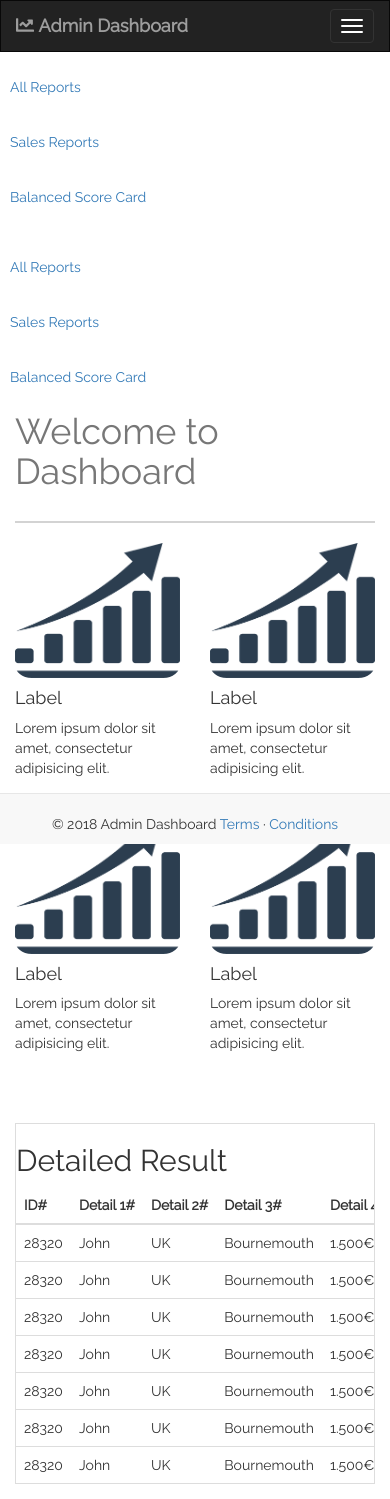
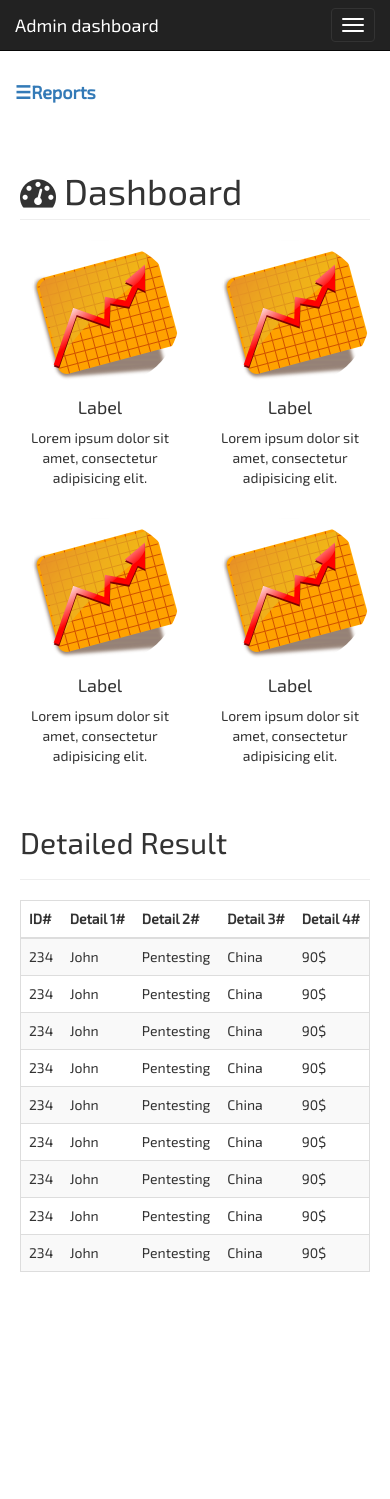
Before and after one commit to rahman23/admindashboard.github.io, a plain HTML site: page index.html in a window 390 px wide. After the commit the page ends 1307 px from the top, so only its background shows below. Drawn offline with nearby package versions, Linux system fonts and the light colour scheme; files that its build step writes are made by us from their sources.

Commit message:
Update-2
Responsive Sidebar

```diff
--- /dev/null
+++ b/css/adminStyle.css
@@ -0,0 +1,69 @@
+body{
+    font-family: 'Exo 2', sans-serif;
+}
+
+
+li.active{
+
+     font-weight: 600;
+}
+.nav-sidebar{
+    margin: 150px -20px 20px 5px;
+}
+
+.nav-sidebar >li >a{
+    padding: 10px 5px;
+}
+.main{
+    margin-top: 50px;
+    padding: 20px;
+}
+
+.placeholders{
+    margin-top: 10px;
+    margin-bottom: 30px;
+}
+
+.placeholder{
+    margin-bottom: 20px;
+    text-align: center;
+}
+
+.placeholder img{
+    display: inline;
+    border-radius: 50%;
+}
+
+
+a.icon{
+
+    display:none;
+}
+
+
+@media screen and (max-width: 600px)
+{
+    .sidebar ul{
+
+       display:none;
+
+
+    }
+    .nav-sidebar{
+        margin: 5px 0 5px 0;
+
+    }
+
+    a.icon{
+
+        display:block;
+        margin-top:80px;
+        font-size:18px;
+        font-weight: 600;
+
+
+    }
+    .main{
+    margin-top: 5px;
+    }
+}
--- a/index.html
+++ b/index.html
@@ -5,27 +5,36 @@
         <meta charset="utf-8">
         <meta name="viewport" content="width=device-width, initial-scale=1.0">
         <link rel="stylesheet" media="screen" href="https://cdnjs.cloudflare.com/ajax/libs/twitter-bootstrap/3.3.5/css/bootstrap.min.css">
-        <script defer src="https://use.fontawesome.com/releases/v5.0.8/js/all.js"></script>
-        <link rel="stylesheet" href="css/style.css">
-        <link rel="stylesheet" href="style.css">
-        <link href="https://fonts.googleapis.com/css?family=Raleway" rel="stylesheet">
 
+        <title>Your Own Admin</title>
 
-
-
-
-
-        <title>Admin Dashboard</title>
-
-        <!--  -->
+        <link rel="stylesheet" href="css/adminStyle.css">
+        <link rel="stylesheet" href="https://maxcdn.bootstrapcdn.com/font-awesome/4.6.3/css/font-awesome.min.css">
+        <link href="https://fonts.googleapis.com/css?family=Exo+2" rel="stylesheet">
 
 
     </head>
 
     <body>
+        <script>
 
-        <!--- navbar starts here-->
-        <nav class="navbar navbar-inverse">
+            function myFunction() {
+                var x = document.getElementById("myTopnav");
+    if (x.style.display == 'none') {
+                $(".sidebar ul").css("display", "inline");
+                $(".sidebar ul").css("font", "12px");
+            }
+                else{
+
+                    $(".sidebar ul").css("display", "none");
+
+
+                }
+            }
+        </script>
+        <!--	navbar starts here-->
+
+        <nav class="navbar navbar-inverse navbar-fixed-top">
             <div class="container-fluid">
                 <!-- Brand and toggle get grouped for better mobile display -->
                 <div class="navbar-header">
@@ -35,83 +44,80 @@
                         <span class="icon-bar"></span>
                         <span class="icon-bar"></span>
                     </button>
-                    <a class="navbar-brand" href="#"><i class="fas fa-chart-line"></i>  <b>Admin Dashboard</b></a>
+                    <a class="navbar-brand" href="#">Admin dashboard</a>
                 </div>
 
                 <!-- Collect the nav links, forms, and other content for toggling -->
                 <div class="collapse navbar-collapse" id="bs-example-navbar-collapse-1">
                     <ul class="nav navbar-nav">
-                        <li class="active"><a href="#"><i class="fas fa-tachometer-alt"></i>  Dashboard <span class="sr-only">(current)</span></a></li>
-                        <li><a href="#"><i class="fas fa-cog"></i>  Settings</a></li>
-                        <li><a href="#"><i class="fas fa-users"></i>  Profile</a></li>
-                        <li><a href="#"><i class="fas fa-question-circle"></i>   Help</a></li>
+                        <li class="active"><a href="#"><i class="fa fa-tachometer" aria-hidden="true"></i> Dashboard <span class="sr-only">(current)</span></a></li>
+                        <li><a href="#"><i class="fa fa-cog" aria-hidden="true"></i>
+                            Settings</a></li>
+                        <li><a href="#"><i class="fa fa-user" aria-hidden="true"></i>
+                            Profile</a></li>
+                        <li><a href="#"><i class="fa fa-question-circle" aria-hidden="true"></i>
+                            Help</a></li>
 
                     </ul>
-                    <!-- <form class="navbar-form navbar-right">
-<div class="form-group">
-<input type="text" class="form-control" placeholder="Search">
-</div>
-<button type="submit" class="btn btn-default">Submit</button>
-</form>-->
+
                     <ul class="nav navbar-nav navbar-right">
-                        <li><a href="#"><i class="fas fa-plus"></i>  Add User</a></li>
-                        <li><a href="#"><i class="far fa-folder-open"></i>  Add Categories</a></li>
+                        <li><a href="#"><i class="fa fa-user-plus" aria-hidden="true"></i>
+                            Add Users</a></li>
+                        <li><a href="#"><i class="fa fa-files-o" aria-hidden="true"></i>
+                            Add Categories</a></li>
 
                     </ul>
                 </div><!-- /.navbar-collapse -->
             </div><!-- /.container-fluid -->
         </nav>
-        <!--- navbar ends here-->
 
-        <!--- container starts here-->
+        <!--    navbar ends here-->
+
         <div class="container-fluid">
             <div class="row">
-                <div class="col-sm-3 col-md-2">
-                    <ul class="nav nav-sidebar">
-                        <li>
-                            <a href="#">All Reports</a>
-                            <a href="#">Sales Reports</a>
-                            <a href="#">Balanced Score Card</a>
-                        </li>
+                <div class="col-sm-3 col-md-2 sidebar">
+                    <a href="javascript:void(0);" class="icon" onclick="myFunction()">&#9776;Reports</a>
+                    <ul class="nav nav-sidebar" id="myTopnav">
+                        <li class="active"><a href="#">Sales Reports</a></li>
+                        <li><a href="#">Stats</a></li>
+                        <li><a href="#">Graphs</a></li>
+                        <li><a href="#">Users</a></li>
+                        <li><a href="#">Revenue</a></li>
+                        <li><a href="#">Countries</a></li>
+                        <li><a href="#">Spamers</a></li>
+
                     </ul>
-                    <ul class="nav nav-sidebar">
-                        <li>
-                            <a href="#">All Reports</a>
-                            <a href="#">Sales Reports</a>
-                            <a href="#">Balanced Score Card</a>
-                        </li>
-                    </ul>
+
                 </div>
                 <div class="col-sm-9 col-md-10 main">
-                    <h1 class="text-muted">Welcome to Dashboard</h1><br>
-                    <div class="divider"></div>
-                    <div class="row placeholder">
+                    <h1 class="page-header"><i class="fa fa-tachometer" aria-hidden="true"></i>
+                        Dashboard</h1>
+                    <div class="row placeholders">
                         <div class="col-xs-6 col-sm-3 placeholder">
-                            <img src="image/graph.png" class="img-responsive" width="200" height="200" alt="">
+                            <img src="images/graph.png" class="img-responsive" width="200" height="200" alt="">
                             <h4>Label</h4>
-                            <p>Lorem ipsum dolor sit amet, consectetur adipisicing elit. </p>
+                            <p>Lorem ipsum dolor sit amet, consectetur adipisicing elit.</p>
                         </div>
                         <div class="col-xs-6 col-sm-3 placeholder">
-                            <img src="image/graph.png" class="img-responsive" width="200" height="200" alt="">
+                            <img src="images/graph.png" class="img-responsive" width="200" height="200" alt="">
                             <h4>Label</h4>
-                            <p>Lorem ipsum dolor sit amet, consectetur adipisicing elit. </p>
+                            <p>Lorem ipsum dolor sit amet, consectetur adipisicing elit.</p>
                         </div>
-                        <div class="col-xs-6 col-sm-3 placeholder">   <img src="image/graph.png" class="img-responsive" width="200" height="200" alt="">
+                        <div class="col-xs-6 col-sm-3 placeholder">
+                            <img src="images/graph.png" class="img-responsive" width="200" height="200" alt="">
                             <h4>Label</h4>
-                            <p>Lorem ipsum dolor sit amet, consectetur adipisicing elit. </p>
+                            <p>Lorem ipsum dolor sit amet, consectetur adipisicing elit.</p>
                         </div>
-                        <div class="col-xs-6 col-sm-3 placeholder">   <img src="image/graph.png" class="img-responsive" width="200" height="200" alt="">
+                        <div class="col-xs-6 col-sm-3 placeholder">
+                            <img src="images/graph.png" class="img-responsive" width="200" height="200" alt="">
                             <h4>Label</h4>
-                            <p>Lorem ipsum dolor sit amet, consectetur adipisicing elit. </p></div>
-
-
-
-
+                            <p>Lorem ipsum dolor sit amet, consectetur adipisicing elit.</p>
                         </div>
-
+                    </div>
+                    <h2 class="sub-header">Detailed Result</h2>
+                    <hr>
                     <div class="table-responsive">
-                            <h2 class="sub-header">Detailed Result</h2>
-                            <table class="table table-stripped">
+                        <table class="table table-striped">
                             <thead>
                                 <tr>
                                     <th>ID#</th>
@@ -123,70 +129,74 @@
                             </thead>
                             <tbody>
                                 <tr>
-                                        <td>28320</td>
+                                    <td>234</td>
                                     <td>John</td>
-                                        <td>UK</td>
-                                        <td>Bournemouth</td>
-                                        <td>1.500€</td>
+                                    <td>Pentesting</td>
+                                    <td>China</td>
+                                    <td>90$</td>
                                 </tr>
                                 <tr>
-                                        <td>28320</td>
+                                    <td>234</td>
                                     <td>John</td>
-                                        <td>UK</td>
-                                        <td>Bournemouth</td>
-                                        <td>1.500€</td>
+                                    <td>Pentesting</td>
+                                    <td>China</td>
+                                    <td>90$</td>
                                 </tr>
                                 <tr>
-                                        <td>28320</td>
+                                    <td>234</td>
                                     <td>John</td>
-                                        <td>UK</td>
-                                        <td>Bournemouth</td>
-                                        <td>1.500€</td>
+                                    <td>Pentesting</td>
+                                    <td>China</td>
+                                    <td>90$</td>
                                 </tr>
                                 <tr>
-                                        <td>28320</td>
+                                    <td>234</td>
                                     <td>John</td>
-                                        <td>UK</td>
-                                        <td>Bournemouth</td>
-                                        <td>1.500€</td>
+                                    <td>Pentesting</td>
+                                    <td>China</td>
+                                    <td>90$</td>
                                 </tr>
                                 <tr>
-                                        <td>28320</td>
+                                    <td>234</td>
                                     <td>John</td>
-                                        <td>UK</td>
-                                        <td>Bournemouth</td>
-                                        <td>1.500€</td>
+                                    <td>Pentesting</td>
+                                    <td>China</td>
+                                    <td>90$</td>
                                 </tr>
                                 <tr>
-                                        <td>28320</td>
+                                    <td>234</td>
                                     <td>John</td>
-                                        <td>UK</td>
-                                        <td>Bournemouth</td>
-                                        <td>1.500€</td>
+                                    <td>Pentesting</td>
+                                    <td>China</td>
+                                    <td>90$</td>
                                 </tr>
                                 <tr>
-                                        <td>28320</td>
+                                    <td>234</td>
                                     <td>John</td>
-                                        <td>UK</td>
-                                        <td>Bournemouth</td>
-                                        <td>1.500€</td>
+                                    <td>Pentesting</td>
+                                    <td>China</td>
+                                    <td>90$</td>
                                 </tr>
-
+                                <tr>
+                                    <td>234</td>
+                                    <td>John</td>
+                                    <td>Pentesting</td>
+                                    <td>China</td>
+                                    <td>90$</td>
+                                </tr>
+                                <tr>
+                                    <td>234</td>
+                                    <td>John</td>
+                                    <td>Pentesting</td>
+                                    <td>China</td>
+                                    <td>90$</td>
+                                </tr>
                             </tbody>
                         </table>
-
-                        </div>
-
-                </div>
-
                     </div>
                 </div>
-        <!--- container ends here-->
-
-
-        <!-- Footer-->
-        <div class="navbar navbar-default navbar-fixed-bottom"><p class="footer">&copy; 2018 Admin Dashboard <a href="#">Terms </a> &middot; <a href="#">Conditions</a></p></div>
-
+            </div>
+        </div>
 
 
         <script src="https://cdnjs.cloudflare.com/ajax/libs/jquery/1.11.3/jquery.min.js"></script>
```
Also changed, not shown: images/graph.png (added). Lines whose indentation alone changed are shown as unchanged.
